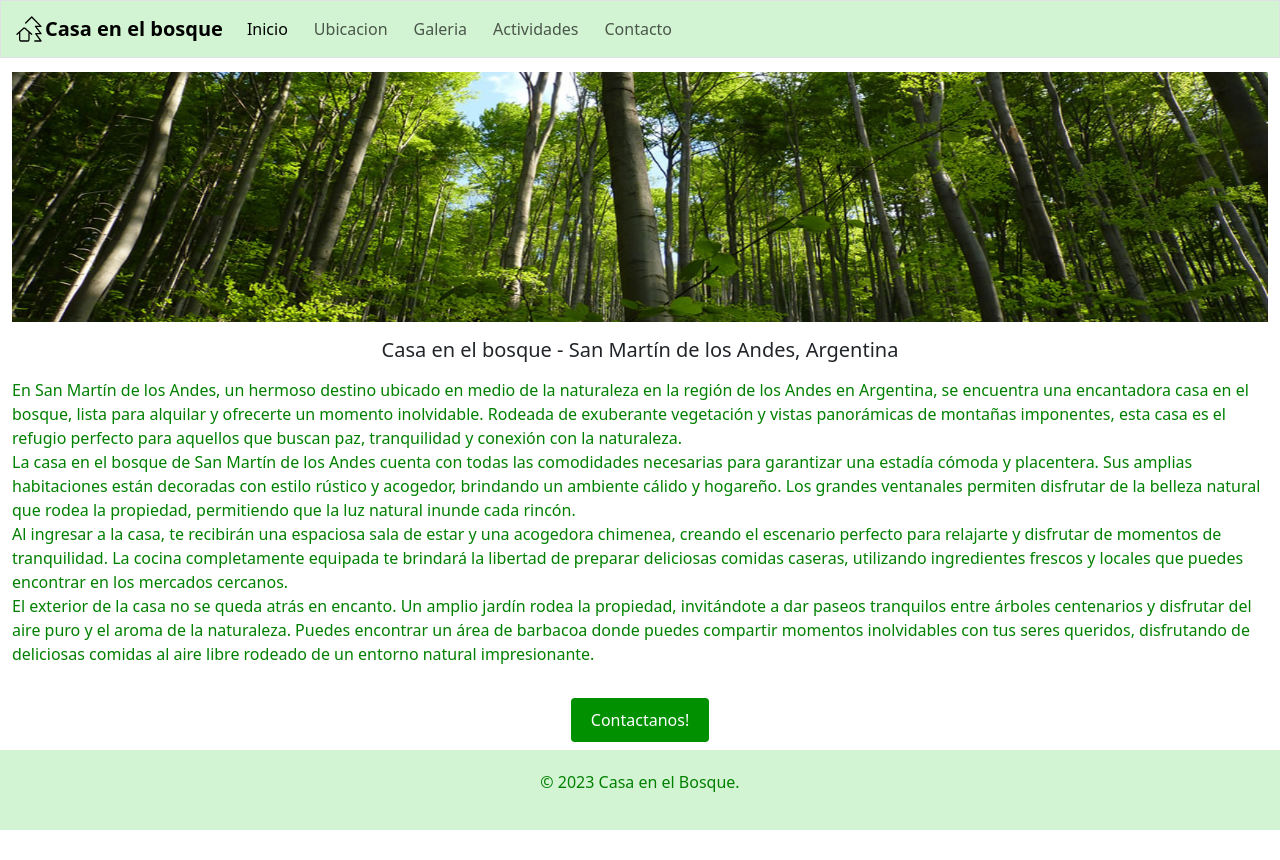
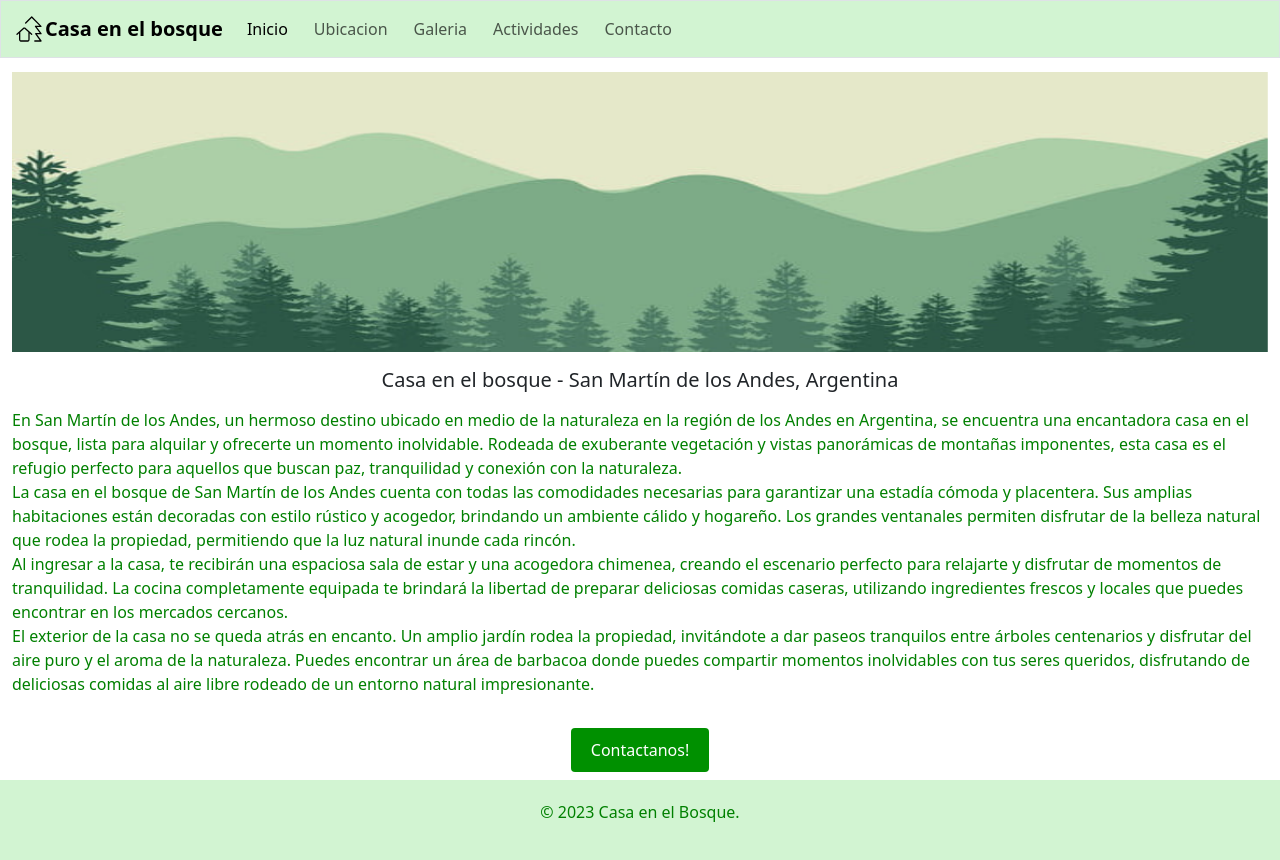
Before and after one commit to mmkippes/casabosque, a website: page index.html in a window 1280 px wide. Before the commit the page ends 830 px from the top, so only its background shows below. Drawn offline with nearby package versions, Linux system fonts and the light colour scheme.

Commit message:
index image changed

```diff
--- a/index.html
+++ b/index.html
@@ -49,7 +49,7 @@
 
     <main>
         <div class="container-fluid text-center">
-            <img src="./assets/images/banner.jpeg" id="imgBosque"
+            <img src="./assets/images/bannerForest.jpeg" id="imgBosque"
                 alt="Casa en el bosque de San Martín de los Andes, Argentina" class="appear">
             <h5 class="mt-3 mb-3">Casa en el bosque - San Martín de los Andes, Argentina</h5>
             <p class="card-text text-start">En San Martín de los Andes, un hermoso destino ubicado en medio de la
--- a/scss/styles.scss
+++ b/scss/styles.scss
@@ -86,7 +86,7 @@ form {
 
 #imgBosque {
     width: 100%;
-    height: 250px;
+    height: 35vh;
 
     @media (max-width: 1000px) {
         width: 100%;
```
Also changed, not shown: assets/images/bannerForest.jpeg (added), css/styles.css.
